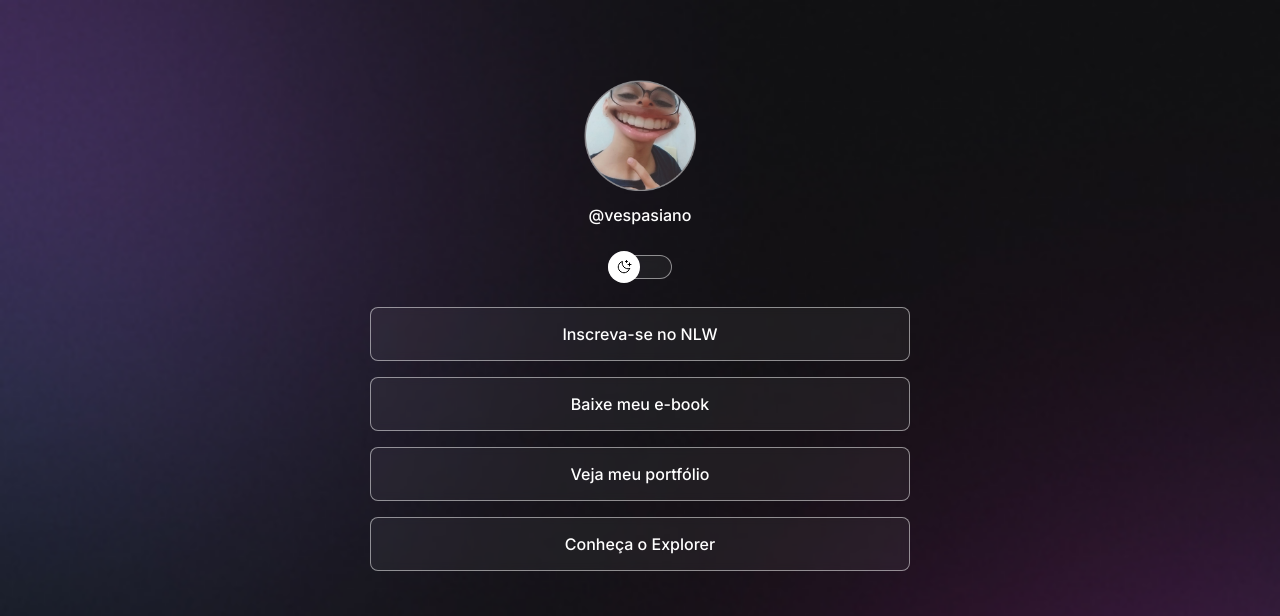
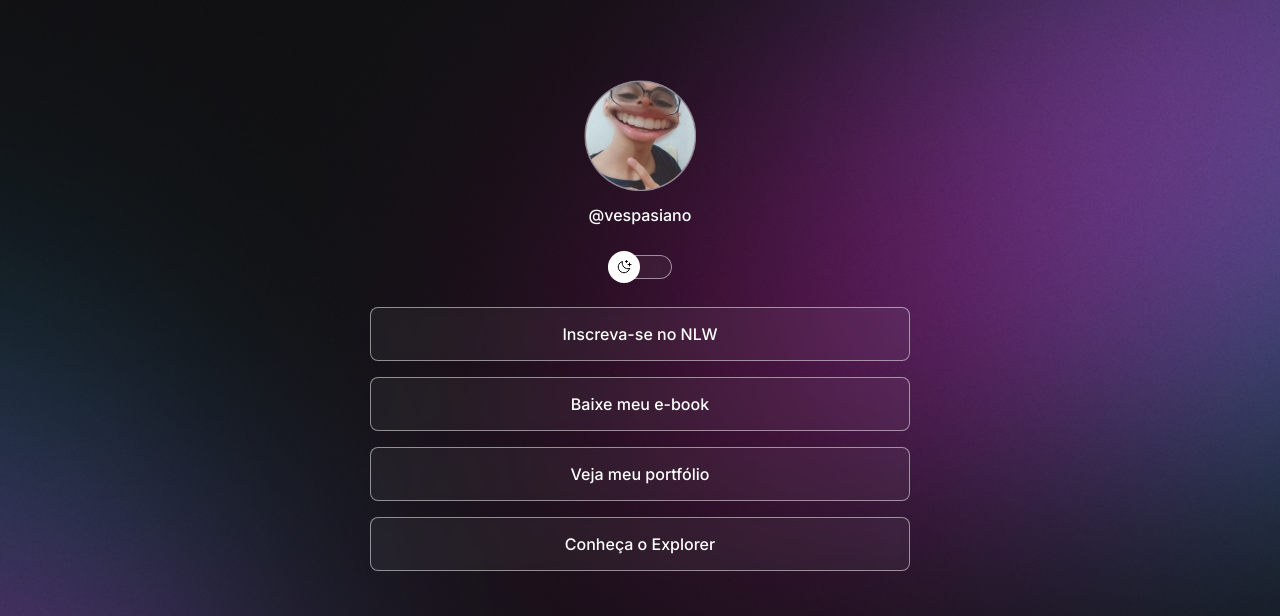
Before and after one commit to Vespasianoo/projetodev-links, a plain HTML site: page index.html in a window 1280 px wide. Shown: the top 616 px of the page. Drawn offline with nearby package versions, Linux system fonts and the light colour scheme.

Commit message:
change background based on media queries

```diff
--- a/style.css
+++ b/style.css
@@ -25,6 +25,7 @@
 }
 body {
     background: var(--bg) no-repeat top center/cover;
+    height: 100vh;
 }
 
 body * {
@@ -150,3 +151,13 @@ footer {
     text-align: center;
     font-size: 14px;
 }
+
+@media (min-width: 700px) {
+    :root {
+    --bg: url(./assets/bg-dark.jpg);
+    }
+
+    .light {
+        --bg-url: url(./assets/bg-light.jpg)
+    }
+}
```
